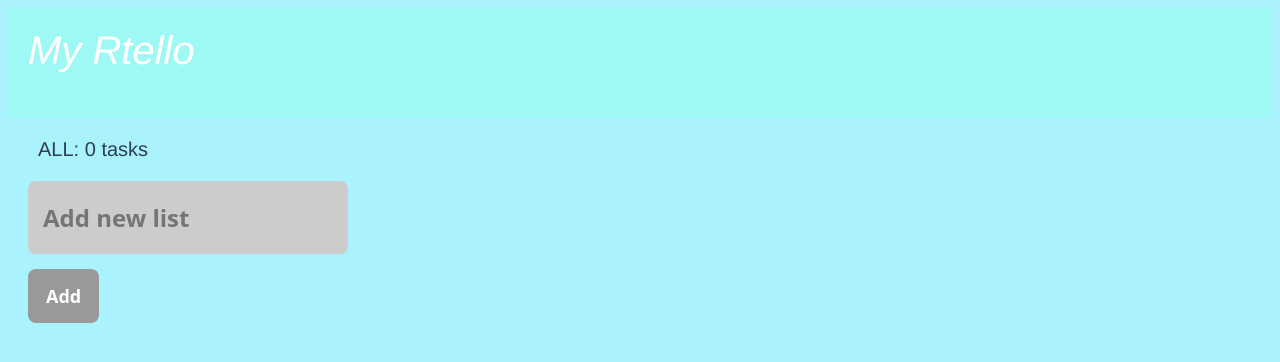
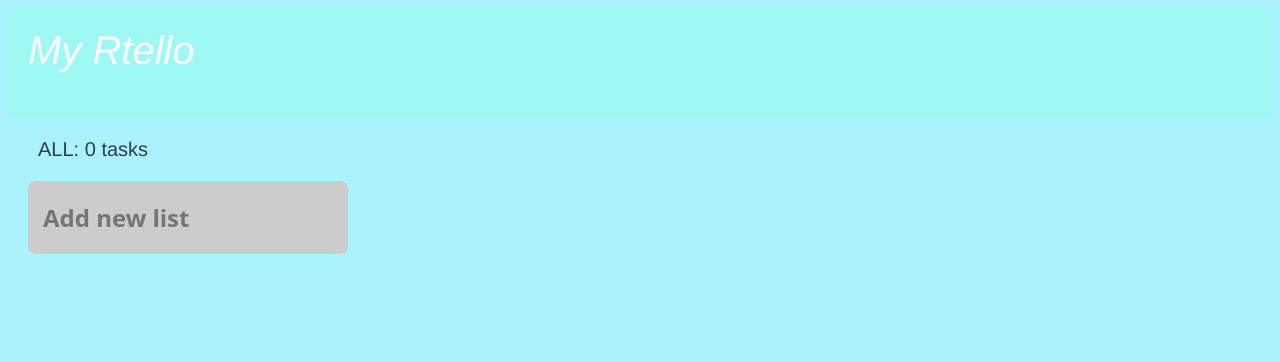
Before and after one commit to ryunosukeyamada/Vue_Trello, a Vue app: page / in a window 1280 px wide. Shown: the top 362 px of the page. Built offline with nearby package versions, Linux system fonts and the light colour scheme.

Commit message:
フォーム入力時にスタイルを適用させて、ユーザビリティを高めました。

```diff
--- a/src/components/ListAdd.vue
+++ b/src/components/ListAdd.vue
@@ -1,15 +1,17 @@
 <template>
   <div>
-    <form class="addlist" @submit.prevent="addList">
+    <form :class="classList" @submit.prevent="addList">
       <input
         v-model="title"
         type="text"
         class="text-input"
         placeholder="Add new list"
-        @focusin="startEditing"
-        @focusout="finishEdeting"
+        @mouseenter="startEditing"
+        @mouseleave="finishEdeting"
       />
-      <button tyoe="submit" class="add-button">Add</button>
+      <button tyoe="submit" class="add-button" v-if="isEditing || titleExists">
+        Add
+      </button>
     </form>
   </div>
 </template>
@@ -19,9 +21,26 @@ export default {
   data() {
     return {
       title: "",
-      isEditing: false
+      isEditing: false,
     };
   },
+  computed: {
+    classList() {
+      const classList = ["addlist"];
+      if (this.isEditing) {
+        classList.push("active");
+      }
+
+      if (this.titleExists) {
+        classList.push("addable");
+      }
+      return classList;
+    },
+    titleExists() {
+      return this.title.length > 0;
+    }
+  },
+
   methods: {
     addList() {
       this.$store.dispatch("addlist", { title: this.title });
@@ -32,7 +51,7 @@ export default {
     },
     finishEdeting() {
       this.isEditing = false;
-    }
-  }
+    },
+  },
 };
 </script>
```
